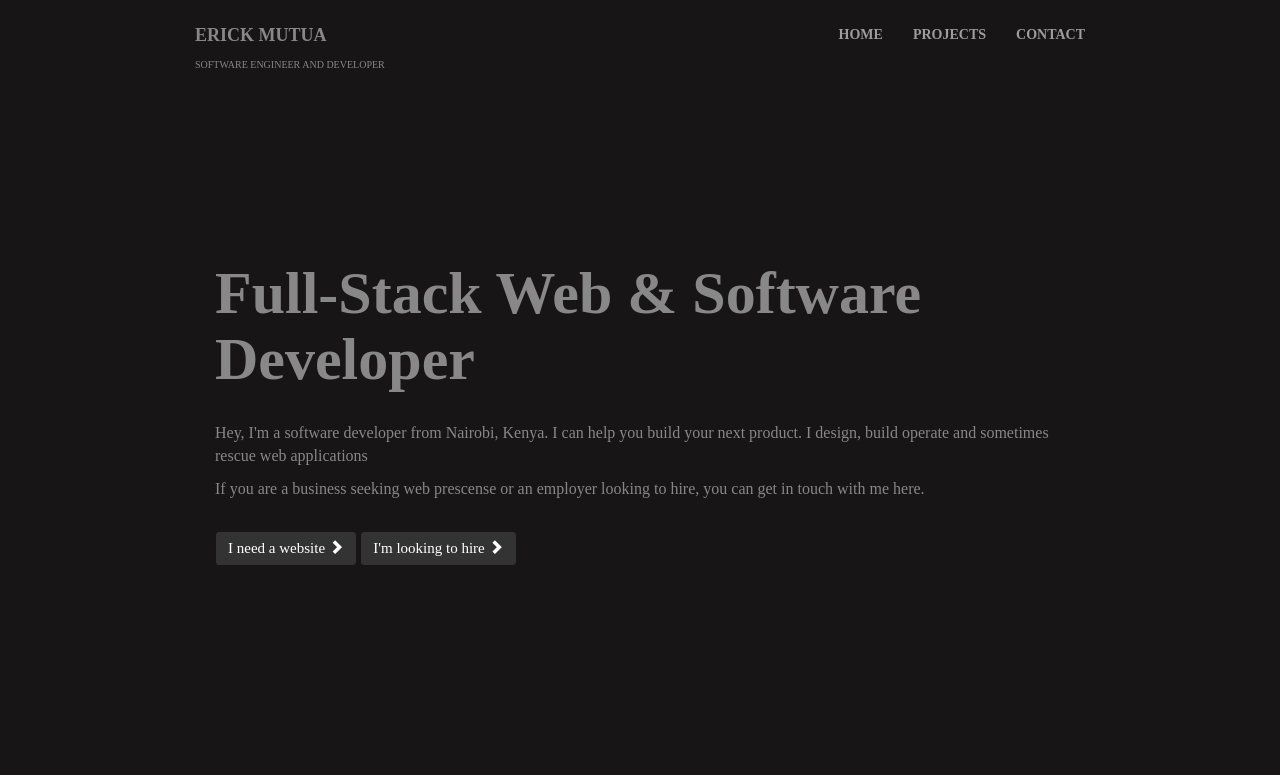
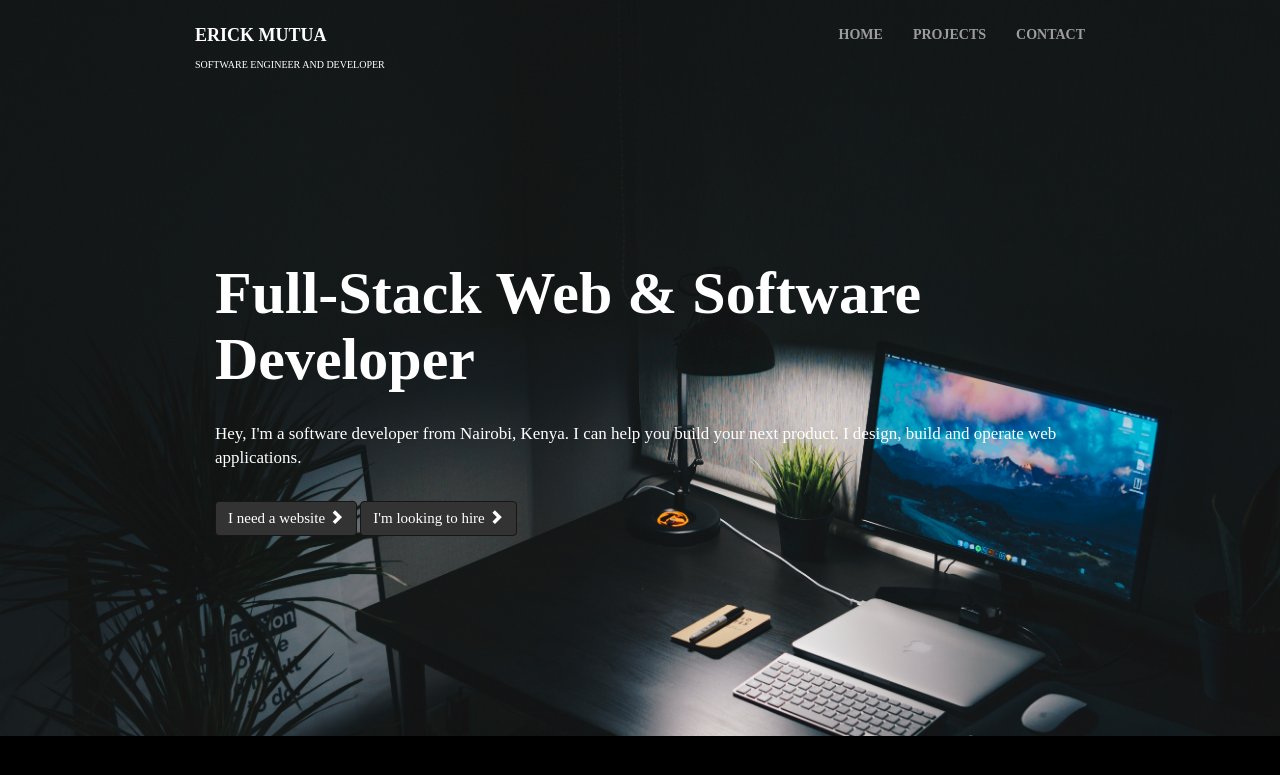
Before and after one commit to rickmutua/rickmutua.github.io, a Django app: page / in a window 1280 px wide. Shown: the top 775 px of the page. Run offline with Django 3.2, Linux system fonts and the light colour scheme; some libraries are stand-ins or nearby versions.

Commit message:
minor modifications and updates

```diff
--- a/rick/templates/index.html
+++ b/rick/templates/index.html
@@ -38,7 +38,7 @@
 
             </div>
 
-            <div class="container-fluid" id="top-div">
+            <div class="container-fluid" id="top-div" style="background-image: url({% static 'images/niki.jpg' %}); height: 100%">
 
                 {% include 'navbar.html' %}
 
@@ -48,12 +48,8 @@
 
                     <br>
 
-                    <p style="font-size: 16px;">
-                        Hey, I'm a software developer from Nairobi, Kenya. I can help you build your next product. I design, build operate and sometimes rescue web applications
-                    </p>
-
-                    <p style="font-size: 16px;">
-                        If you are a business seeking web prescense or an employer looking to hire, you can get in touch with me here.
+                    <p style="font-size: 17px;">
+                        Hey, I'm a software developer from Nairobi, Kenya. I can help you build your next product. I design, build and operate web applications.
                     </p>
 
                     <br>
--- a/static/css/index.css
+++ b/static/css/index.css
@@ -12,11 +12,11 @@ h1 {
     font-size: 60px;
     font-weight: bold;
     font-family: fantasys;
-    color: #888888;
+    color: white;
 }
 
 p {
-    color: #888888;
+    color: white;
     font-family: "Times New Roman", Times, serif;
 }
 h2 {
@@ -39,8 +39,16 @@ h4 {
 }
 
 body {
-    background-color: #171515;
+    background-color: black;
     color: white;
+    background-image:url('/static/images/niki.jpg');
+    background-repeat:no-repeat;
+    background-size: cover;
+    -moz-background-size: 100%;
+    -o-background-size: 100%;
+    -webkit-background-size: 100%;
+    -khtml-background-size: 100%; /* Konqueror 3.5.4 */
+    -moz-border-image: url(mtn.jpg) 0;
 }
 
 .btn {
@@ -50,6 +58,16 @@ body {
     background-color: #333333;
     text-align: center;
     font-size: 15px;
+}
+
+#projects {
+    background-repeat: no-repeat;
+    background-size:100%;
+    -moz-background-size: 100%; /* Gecko 1.9.2 (Firefox 3.6) */
+    -o-background-size: 100%; /* Opera 9.5 */
+    -webkit-background-size: 100%; /* Safari 3.0 */
+    -khtml-background-size: 100%; /* Konqueror 3.5.4 */
+    -moz-border-image: url(mtn.jpg) 0;
 }
 
 #screenshot {
```
Also changed, not shown: rick/templates/contact.html (+2 -8 lines), rick/templates/projects/project.html (+7 -3 lines), rick/templates/tag.html (+10 -48 lines), static/images/niki.jpg (added).
